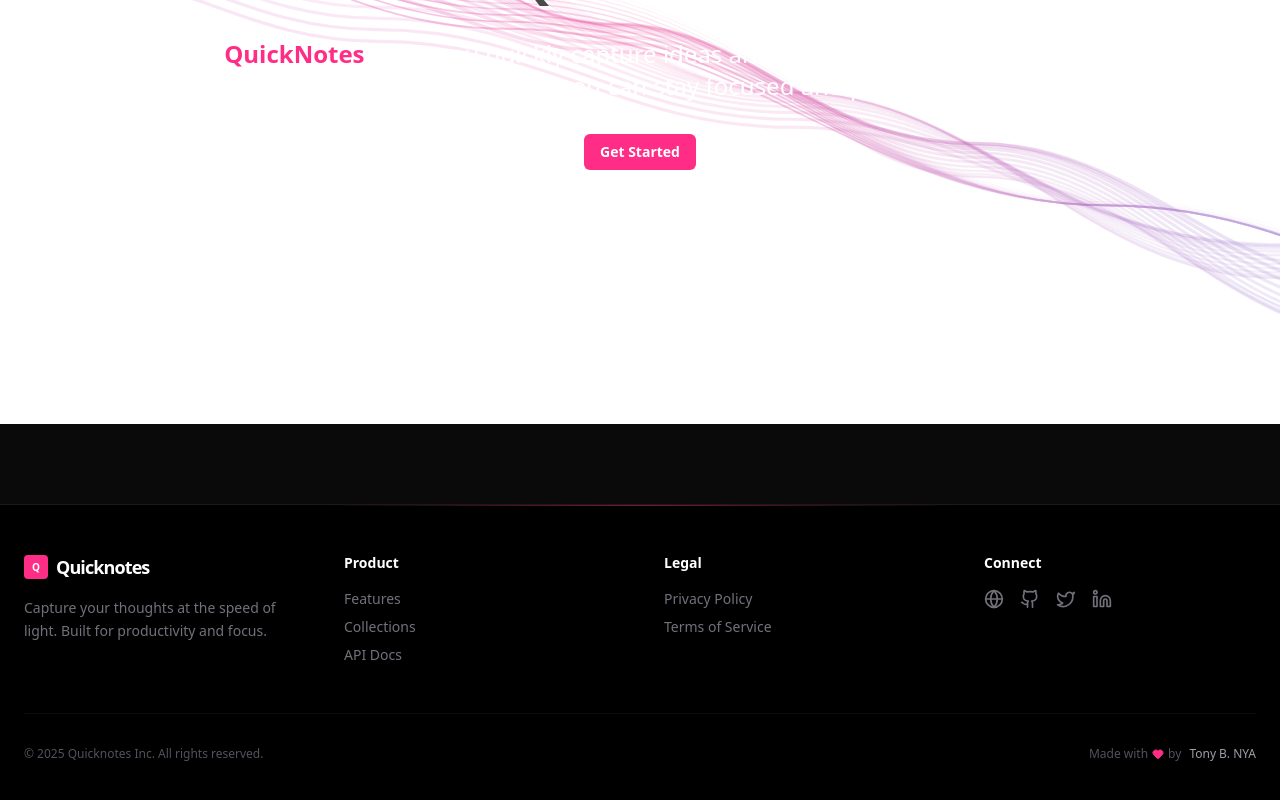
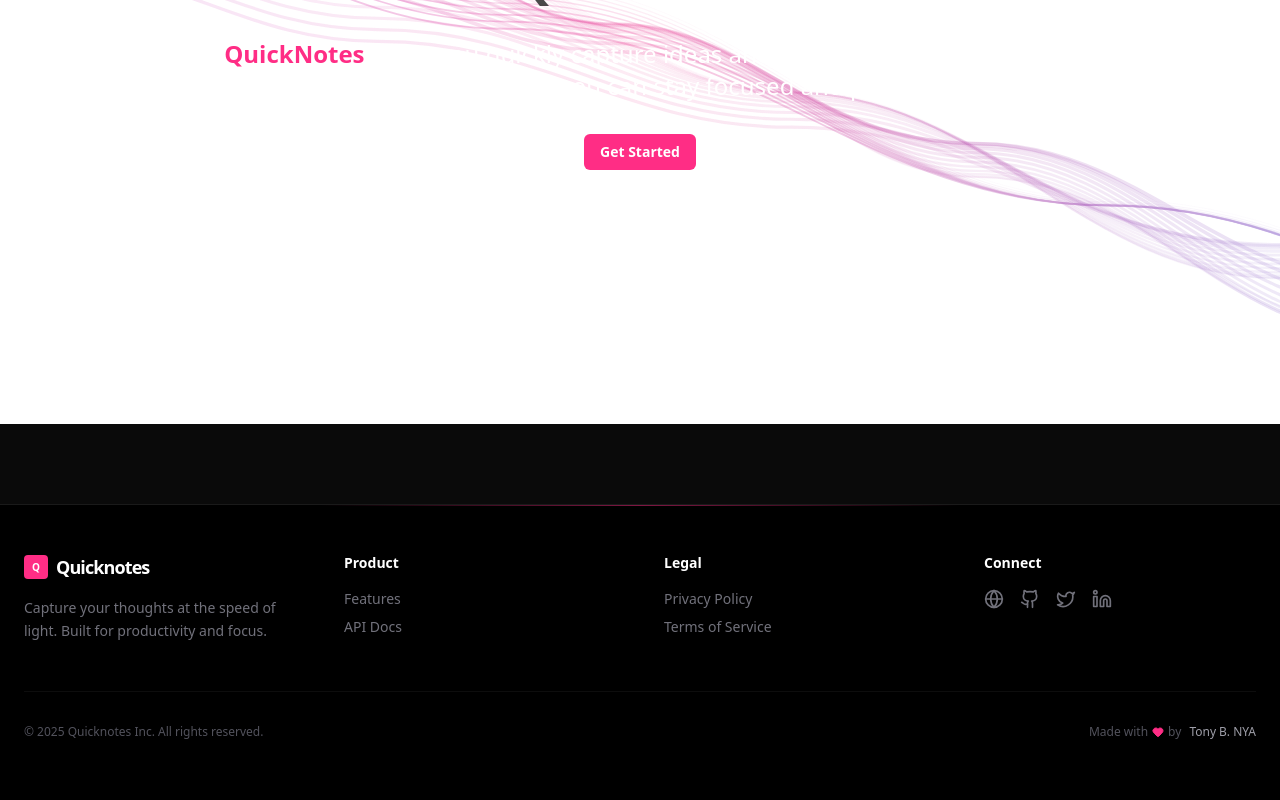
Before and after one commit to tonybnya/quicknotes, a React (Vite) app in the folder quicknotes_client/: page / in a window 1280 px wide. Shown: the part 376-1176 px from the top of the page. Built offline with nearby package versions, Linux system fonts and the light colour scheme.

Commit message:
remove the collections link

```diff
--- a/quicknotes_client/src/components/Footer.tsx
+++ b/quicknotes_client/src/components/Footer.tsx
@@ -29,8 +29,8 @@ const Footer = () => {
           <div>
             <h4 className="text-white font-semibold mb-4 text-sm">Product</h4>
             <ul className="space-y-2 text-sm text-zinc-500">
+              {/* <li><a href="#" className="hover:text-[#FF2D85] transition-colors">Collections</a></li> */}
               <li><a href="#" className="hover:text-[#FF2D85] transition-colors">Features</a></li>
-              <li><a href="#" className="hover:text-[#FF2D85] transition-colors">Collections</a></li>
               <li><a href="#" className="hover:text-[#FF2D85] transition-colors">API Docs</a></li>
             </ul>
           </div>
```
